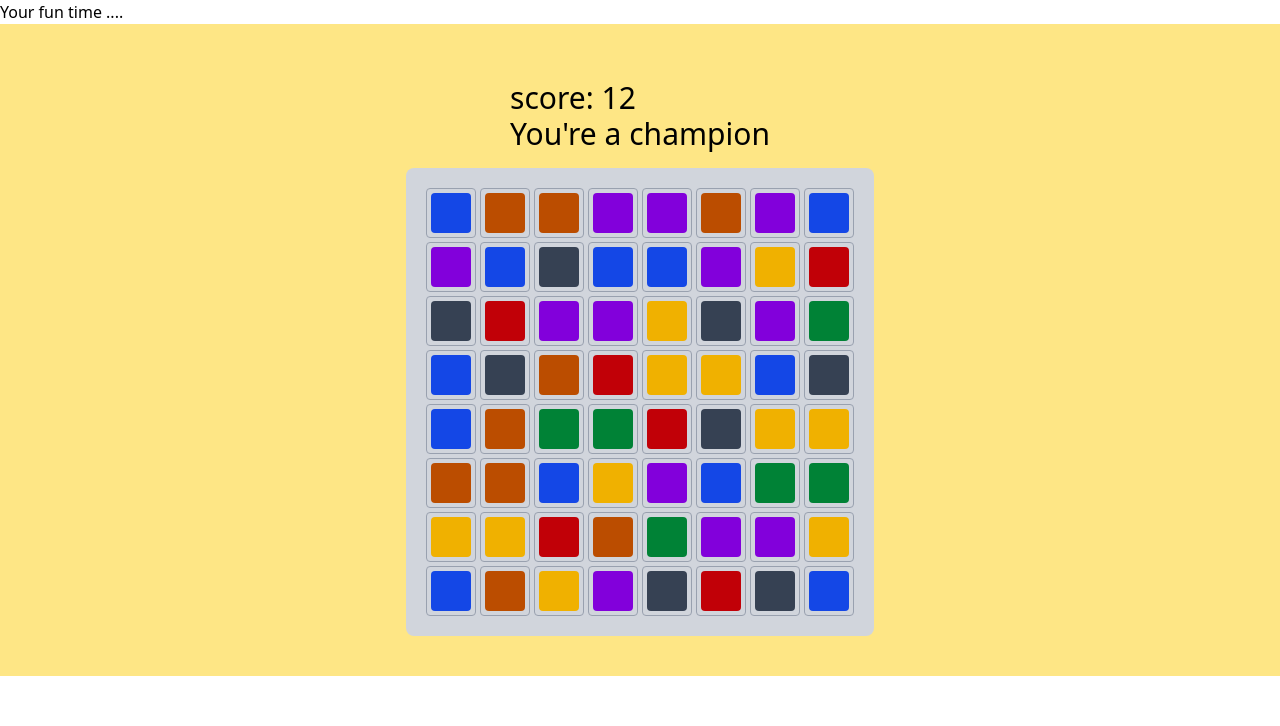
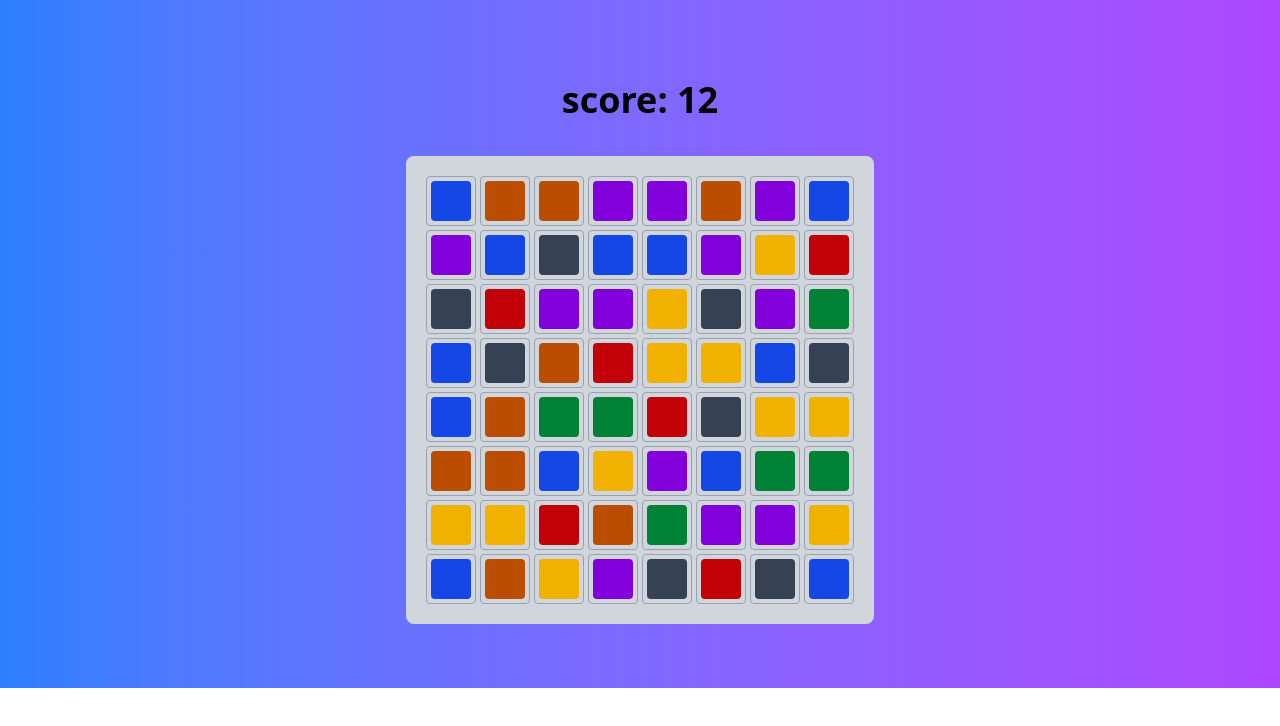
Before and after one commit to Chinweike99/typescript, a React (Vite) app in the folder candy_crash/: page / in a window 1280 px wide. Shown: the top 726 px of the page. Built offline with nearby package versions, Linux system fonts and the light colour scheme.

Commit message:
fix: score

```diff
--- a/candy_crash/src/App.tsx
+++ b/candy_crash/src/App.tsx
@@ -7,9 +7,7 @@ function App() {
   };
 
   return (
-    <div>
-      <h1>Your fun time ....</h1>
-
+    <div className='bg-gradient-to-r from-blue-500 to-purple-500 '>
       <Board />
     </div>
   );
--- a/candy_crash/src/Components/Board.tsx
+++ b/candy_crash/src/Components/Board.tsx
@@ -81,17 +81,16 @@ function Board() {
 
 
   return (
-    <div className='flex flex-col items-center bg-amber-200 p-10'>
-        <h1 className='text-3xl py-4'>
+    <div className='relative flex flex-col items-center bg-gradient-to-r from-blue-500 to-purple-500  w-full p-16 '>
+        <h1 className='text-4xl py-4 font-bold'>
             score: {score}
-            <p>{status}</p>
         </h1>
 
 
         {
             showCrushMessage && (
                 <motion.div
-                className='text-lg font-semibold text-green-600'
+                className='absolute top-5 text-lg font-semibold text-green-600 border-2 p-2 bg-white '
                 initial={{opacity: 0, y: -10}}
                 animate={{opacity: 1, y: 0}}
                 exit={{opacity: 0}}
@@ -103,7 +102,7 @@ function Board() {
         }
 
 
-        <div className='max-w-[150rem]  grid grid-cols-8 gap-1 bg-gray-300 rounded-lg p-5'>
+        <div className='  mt-5 grid grid-cols-4 lg:grid-cols-8 gap-1 sm:grid-cols-6 bg-gray-300 rounded-lg p-5'>
         {board.map((row, rowIndex) => {
             return(
                 row.map((candy, colIndex) => {
```
